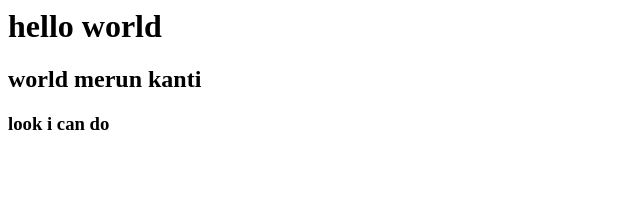
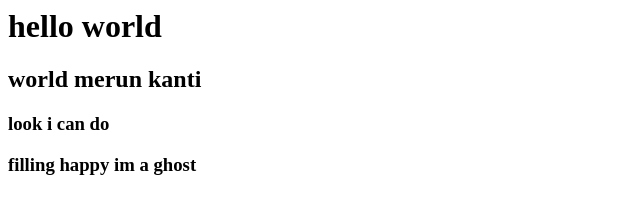
Before and after one commit to merunhowlader/merunok, a plain HTML site: page index.html in a window 1280 px wide. Shown: the whole page, without its empty margins (0-640 px from the left). Drawn offline with Linux system fonts and the light colour scheme.

Commit message:
gost add

```diff
--- a/index.html
+++ b/index.html
@@ -1,3 +1,4 @@
 <h1>hello world</h1>
 <h2>world merun kanti</h2>
 <h3>look i can do <h3>
+<p> filling happy im a ghost</p>
```
